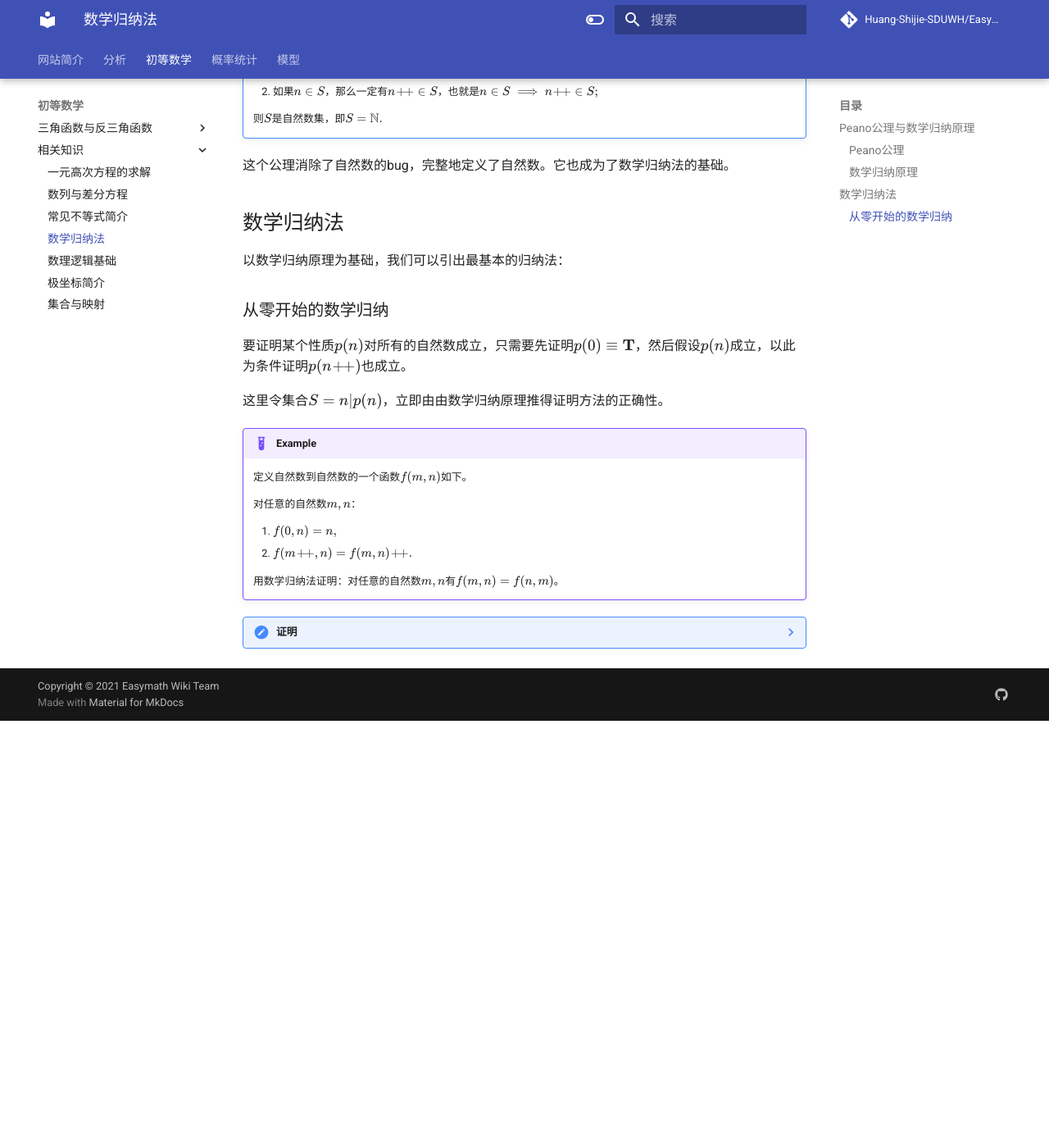
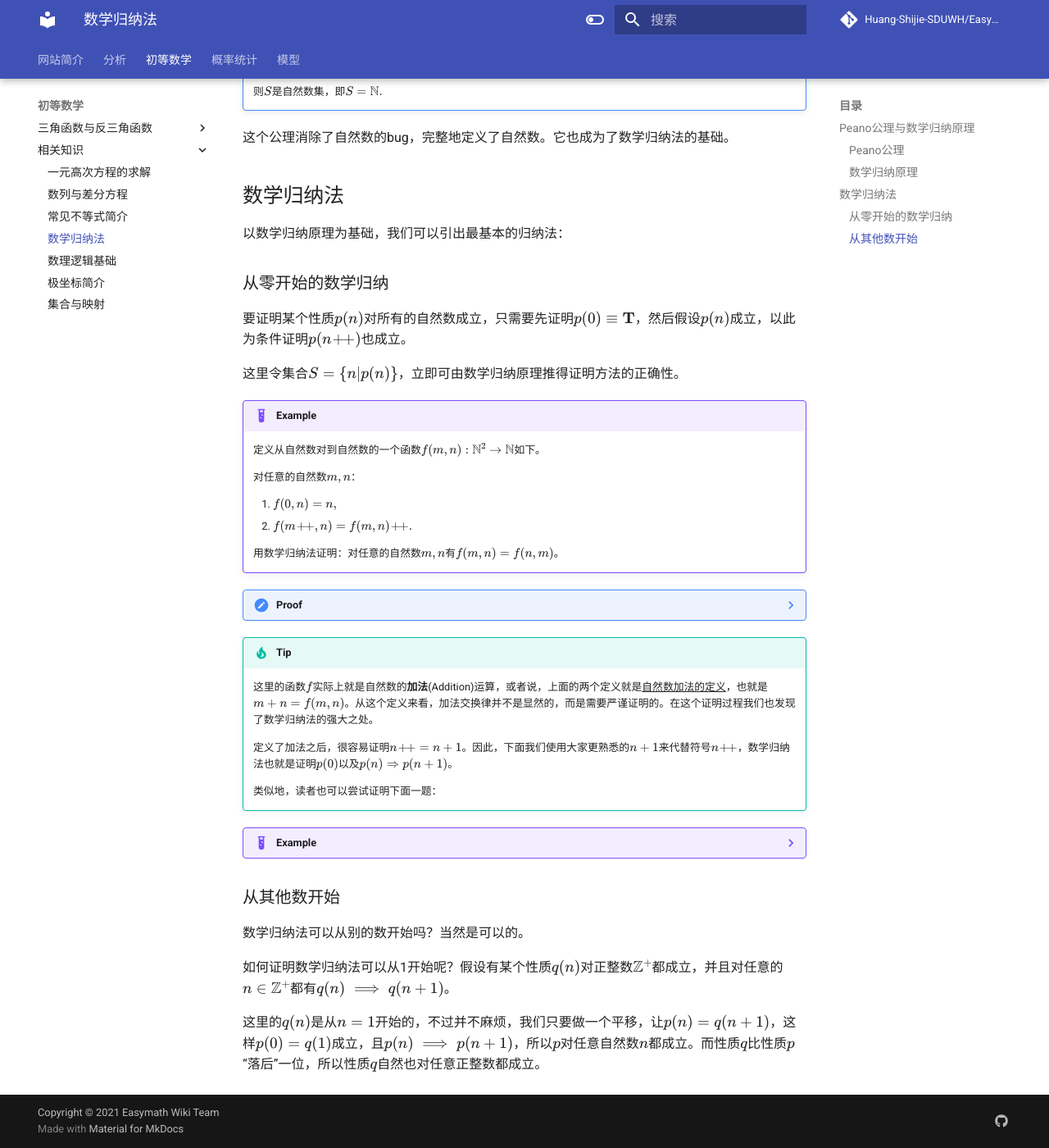
Before and after one commit to Easymath-wiki/Easymath-wiki, an MkDocs documentation site: the page built from docs/初等数学/相关知识/数学归纳法.md, in a window 1280 px wide and 1400 px high, scrolled down 1218 px. Shown: the whole window at 82% size. Built offline with MkDocs 1.6.1 and Material for MkDocs 9.7.7, drawn with Linux system fonts in a browser that asks for light colours; comment, search, counter and statistics services are not loaded; before the commit the page ends 2097 px from its top, so only the background shows below that; some of the changed text lies outside the part shown.

Commit message:
update induction

```diff
--- a/docs/初等数学/相关知识/数学归纳法.md
+++ b/docs/初等数学/相关知识/数学归纳法.md
@@ -47,9 +47,7 @@ $$
 
 ### 数学归纳原理
 
-!!! Axiom "公理"
-
-	**数学归纳原理**
+!!! Axiom "公理（数学归纳原理）"
 
 	若集合$S$满足：
 
@@ -68,11 +66,11 @@ $$
 
 要证明某个性质$p(n)$对所有的自然数成立，只需要先证明$p(0) \equiv \mathbf{T}$，然后假设$p(n)$成立，以此为条件证明$p(n\icr)$也成立。
 
-这里令集合$S = {n|p(n)}$，立即由由数学归纳原理推得证明方法的正确性。
+这里令集合$S = \{n|p(n)\}$，立即可由数学归纳原理推得证明方法的正确性。
 
 !!! Example
 
-	定义自然数到自然数的一个函数$f(m,n)$如下。
+	定义从自然数对到自然数的一个函数$f(m,n): {\N}^2 \to \N$如下。
 
 	对任意的自然数$m,n$：
 
@@ -81,12 +79,37 @@ $$
 
 	用数学归纳法证明：对任意的自然数$m,n$有$f(m,n) = f(n,m)$。
 
-??? Note "证明"
+??? Note "Proof"
 
-	证明：证明可以分三步。
+	证明可以分三步。
 
 	第一步我们先证明：$\forall n\in \N:f(n,0) = n$。由函数$f$的定义1，$f(0,0)=0$；再假设$f(n,0)=n$，则$f(n\icr,0) = f(n,0)\icr = n\icr$；于是由数学归纳原理，$f(n,0)=n$对任意的正整数$n$都成立。
 
     第二步我们证明：$f(m,n\icr) = f(m,n)\icr$。我们对第一个变量$m$归纳。首先当$m = 0$时，由$f$的定义，有$f(0,m)=m$和$f(0,m\icr)=m\icr$；然后再假设$f(m,n\icr)=f(m,n)\icr$，我们需要证明$f(m\icr,n\icr) = f(m\icr,n)\icr$。由$f$的定义2，左边$f(m\icr,n\icr) = f(m,n\icr)\icr$，再由归纳假设，$f(m,n\icr)\icr = (f(m,n)\icr)\icr$，再由$f$的定义2，有$f(m,n)\icr = f(m\icr,n)$，于是$(f(m,n)\icr)\icr = f(m\icr,n)\icr$，等于右边。因此由数学归纳原理，$f(m,n\icr)=f(m,n)\icr$。
 
-    第三步我们证明：$f(m,n) = f(n,m) \icr$。对$m$归纳。当$m = 0$时，由$f$的定义1和证明的第二步，我们有$f(0,n) =n = f(n,0)$。然后我们假设$f(m,n)=f(n,m)$，则对$m\icr$，由$f$的定义2，有$f(m\icr,n) = f (m,n)\icr$；再由归纳假设，有$f(m,n)\icr=f(n,m)\icr$；然后由证明的第二步，有$f(n,m)\icr = f(n,m\icr)$；于是由三个等式传递，得到$f(m\icr,n)=f(n,m\icr)$。由数学归纳原理，对任意自然数$m,n$都有$f(m,n)=f(m,n)$。
+    第三步我们证明：$f(m,n) = f(n,m)$。对$m$归纳。当$m = 0$时，由$f$的定义1和证明的第一步，我们有$f(0,n) = n = f(n,0)$。然后我们假设$f(m,n)=f(n,m)$，则对$m\icr$，由$f$的定义2，有$f(m\icr,n) = f (m,n)\icr$；再由归纳假设，有$f(m,n)\icr=f(n,m)\icr$；然后由证明的第二步，有$f(n,m)\icr = f(n,m\icr)$；于是由三个等式传递，得到$f(m\icr,n)=f(n,m\icr)$。由数学归纳原理，对任意自然数$m,n$都有$f(m,n)=f(m,n)$。
+
+!!! Tip
+
+	这里的函数$f$实际上就是自然数的**加法**(Addition)运算，或者说，上面的两个定义就是<u>自然数加法的定义</u>，也就是$m + n = f(m,n)$。从这个定义来看，加法交换律并不是显然的，而是需要严谨证明的。在这个证明过程我们也发现了数学归纳法的强大之处。
+
+	定义了加法之后，很容易证明$n \icr = n + 1$。因此，下面我们使用大家更熟悉的$n + 1$来代替符号$n \icr$，数学归纳法也就是证明$p(0)$以及$p(n) \Rightarrow p(n+1)$。
+
+	类似地，读者也可以尝试证明下面一题：
+
+??? Example
+
+	定义自然数对到自然数的二元函数$g$如下：
+
+	1. $g(0,n) = 0,$
+	2. $g(m+1,n) = g(m,n)+n.$
+
+	证明：$g(m,n) = g(n,m)$。函数$g$称为自然数的**乘法**(Multiplication)。
+
+### 从其他数开始
+
+数学归纳法可以从别的数开始吗？当然是可以的。
+
+如何证明数学归纳法可以从1开始呢？假设有某个性质$q(n)$对正整数$\mathbb{Z}^+$都成立，并且对任意的$n \in \mathbb{Z}^+$都有$q(n) \implies q(n + 1)$。
+
+这里的$q(n)$是从$n=1$开始的，不过并不麻烦，我们只要做一个平移，让$p(n) = q(n+1)$，这样$p(0)=q(1)$成立，且$p(n) \implies p(n + 1)$，所以$p$对任意自然数$n$都成立。而性质$q$比性质$p$“落后”一位，所以性质$q$自然也对任意正整数都成立。
```
Also changed, not shown: other parts of docs/初等数学/相关知识/数学归纳法.md (+1 -1 lines).
